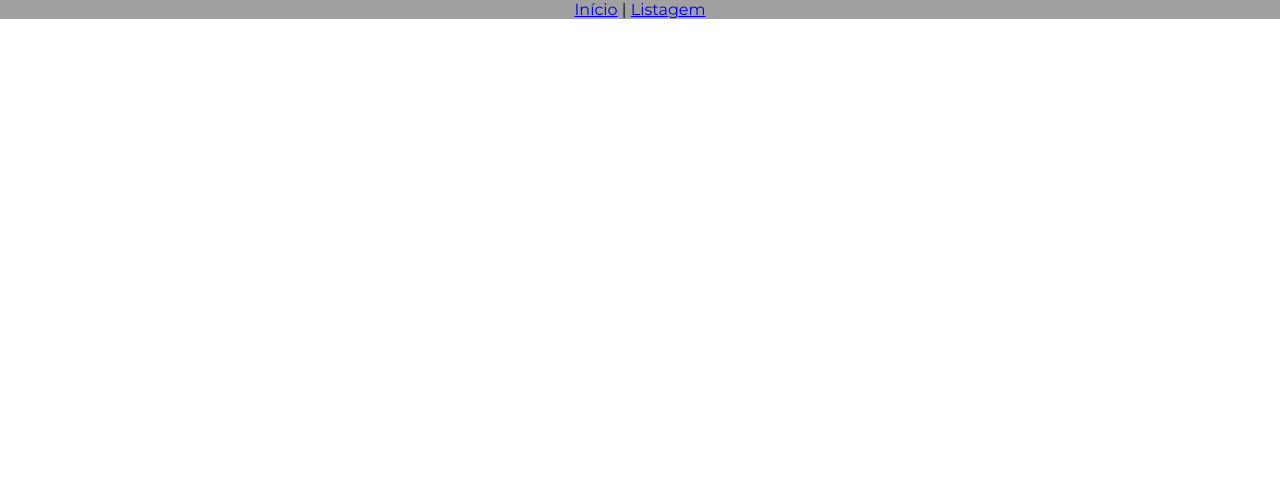
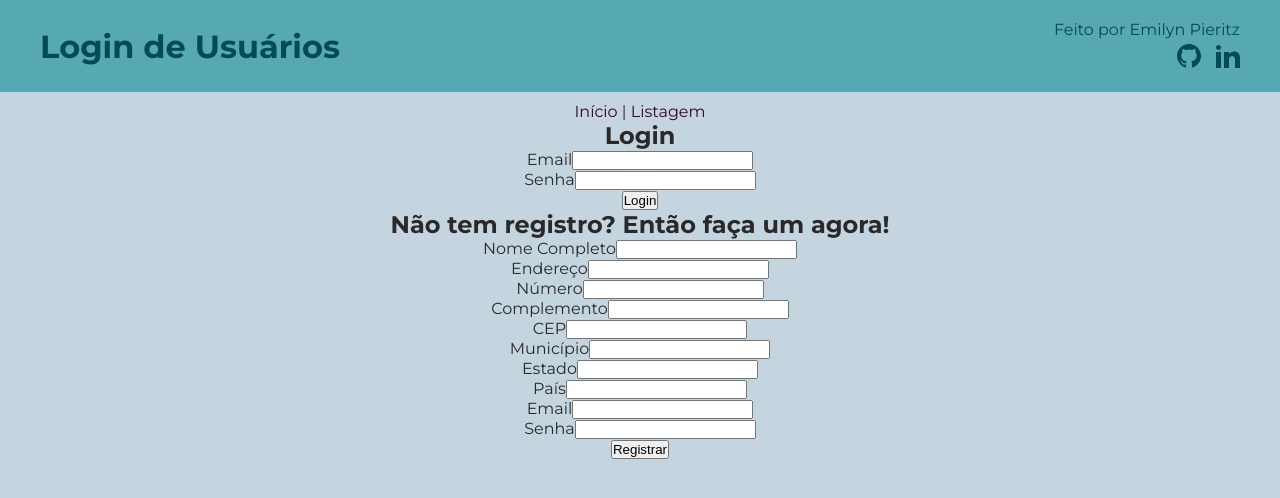
Before and after one commit to ecpieritz/user-login, a Vue app: page /login in a window 1280 px wide. Before the commit this address had no page. Shown: the top 498 px of the page. Built offline with nearby package versions, Linux system fonts and the light colour scheme.

Commit message:
Added login base

```diff
--- a/package.json
+++ b/package.json
@@ -9,7 +9,6 @@
   },
   "dependencies": {
     "core-js": "^3.8.3",
-    "firebase": "^9.14.0",
     "vue": "^3.2.13",
     "vue-router": "^4.0.3",
     "vuex": "^4.0.0"
--- a/src/App.vue
+++ b/src/App.vue
@@ -1,10 +1,22 @@
 <template>
+  <Header />
   <nav>
     <router-link to="/">Início</router-link> |
     <router-link to="/list">Listagem</router-link>
   </nav>
   <router-view/>
 </template>
+
+<script>
+import Header from './components/Header.vue';
+
+export default {
+  components: {
+    Header
+  }
+}
+
+</script>
 
 <style lang="scss">
 @import './scss/variables';
@@ -14,9 +26,25 @@
   padding: 0;
   box-sizing: border-box;
 }
+body{
+  background-color: $bg-color;
+  color: $text-color;
+}
 #app {
   font-family: Montserrat;
   text-align: center;
-  background-color: $bg-color;
+  h1{
+    color: $primary-color;
+  }
+  nav{
+    a{
+      color: $dark-primary-color;
+      text-decoration: none;
+      &:hover,
+      &:focus{
+        color: $light-primary-color;
+      }
+    }
+  }
 }
 </style>
--- /dev/null
+++ b/src/components/Header.vue
@@ -0,0 +1,78 @@
+<template>
+  <header class="header">
+    <h1>Login de Usuários</h1>
+    <div class="header__made-by">
+      <p>Feito por Emilyn Pieritz</p>
+      <div class="header__made-by__socials">
+        <a href="http://" target="_blank" rel="noopener noreferrer">
+          <svg xmlns="http://www.w3.org/2000/svg" width="24" height="24" viewBox="0 0 24 24"><path d="M12 0c-6.626 0-12 5.373-12 12 0 5.302 3.438 9.8 8.207 11.387.599.111.793-.261.793-.577v-2.234c-3.338.726-4.033-1.416-4.033-1.416-.546-1.387-1.333-1.756-1.333-1.756-1.089-.745.083-.729.083-.729 1.205.084 1.839 1.237 1.839 1.237 1.07 1.834 2.807 1.304 3.492.997.107-.775.418-1.305.762-1.604-2.665-.305-5.467-1.334-5.467-5.931 0-1.311.469-2.381 1.236-3.221-.124-.303-.535-1.524.117-3.176 0 0 1.008-.322 3.301 1.23.957-.266 1.983-.399 3.003-.404 1.02.005 2.047.138 3.006.404 2.291-1.552 3.297-1.23 3.297-1.23.653 1.653.242 2.874.118 3.176.77.84 1.235 1.911 1.235 3.221 0 4.609-2.807 5.624-5.479 5.921.43.372.823 1.102.823 2.222v3.293c0 .319.192.694.801.576 4.765-1.589 8.199-6.086 8.199-11.386 0-6.627-5.373-12-12-12z"/></svg>
+        </a>
+        <a href="http://" target="_blank" rel="noopener noreferrer">
+          <svg xmlns="http://www.w3.org/2000/svg" width="24" height="24" viewBox="0 0 24 24"><path d="M4.98 3.5c0 1.381-1.11 2.5-2.48 2.5s-2.48-1.119-2.48-2.5c0-1.38 1.11-2.5 2.48-2.5s2.48 1.12 2.48 2.5zm.02 4.5h-5v16h5v-16zm7.982 0h-4.968v16h4.969v-8.399c0-4.67 6.029-5.052 6.029 0v8.399h4.988v-10.131c0-7.88-8.922-7.593-11.018-3.714v-2.155z"/></svg>
+        </a>
+      </div>
+    </div>
+  </header>
+</template>
+
+<script>
+export default {
+  name: 'header-app'
+}
+</script>
+
+<style lang="scss" scoped>
+@import '@/scss/variables';
+
+.header{
+  background-color: $light-secondary-color;
+  padding: 20px 40px;
+  margin-bottom: 10px;
+  display: flex;
+  flex-direction: row;
+  justify-content: space-between;
+  align-items: center;
+  h1{
+    color: $secondary-color !important;
+  }
+
+  &__made-by{
+    display: flex;
+    flex-direction: column;
+    color: $secondary-color;
+    &__socials{
+      display: flex;
+      flex-direction: row;
+      justify-content: end;
+      gap: 15px;
+      padding-top: 5px;
+
+      svg{
+        fill: $secondary-color;
+
+        &:hover{
+          fill: $dark-secondary-color;
+        }
+      }
+    }
+  }
+
+}
+
+@media(max-width: 460px){
+  .header{
+    flex-direction: column;
+    width: 100%;
+    padding: 10px 20px;
+    &__made-by{
+      width: 100%;
+      text-align: end;
+      &__socials{
+        justify-content: end;
+      }
+    }
+
+  }
+}
+
+</style>
--- a/src/router/index.js
+++ b/src/router/index.js
@@ -11,6 +11,11 @@ const routes = [
     path: '/list',
     name: 'list',
     component: () => import('../views/ListView.vue')
+  },
+  {
+    path: '/login',
+    name: 'login',
+    component: () => import('../views/LoginView.vue')
   }
 ]
 
--- a/src/scss/_variables.scss
+++ b/src/scss/_variables.scss
@@ -1 +1,8 @@
-$bg-color: #a0a0a0;
+$bg-color: #c4d5df;
+$text-color: #292929;
+$light-primary-color: #8b5580;
+$primary-color: #660050;
+$dark-primary-color: #3a022e;
+$light-secondary-color: #56a8b3;
+$secondary-color: #024b55;
+$dark-secondary-color: #02333a;
--- a/src/store/index.js
+++ b/src/store/index.js
@@ -2,13 +2,26 @@ import { createStore } from 'vuex'
 
 export default createStore({
   state: {
-  },
-  getters: {
+    user: null
   },
   mutations: {
+    SET_USER (state, user){
+      state.user = user
+    },
+    CLEAR_USER (state){
+      state.user = null
+    }
   },
   actions: {
-  },
-  modules: {
+    // async login ({commit}, details){
+    //   //
+    // },
+    // async logout ({commit}){
+    //   //
+    // },
+    // async register ({commit}, details){
+    //   //
+    // },
+
   }
 })
--- /dev/null
+++ b/src/views/LoginView.vue
@@ -0,0 +1,112 @@
+<template>
+  <main class="login">
+    <section class="login__forms">
+      <form class="login__forms__login">
+        <h2>Login</h2>
+        <div>
+          <label for="login-email">Email</label>
+          <input type="login-email" id="login-email" name="login-email" autocomplete="login-email" required
+            enterkeyhint="next" v-model="registerForm.email" />
+        </div>
+
+        <div>
+          <label for="login-password">Senha</label>
+          <input type="login-password" id="login-password" name="login-password" autocomplete="login-password" required
+            enterkeyhint="next" v-model="registerForm.password" />
+        </div>
+        <input type="submit" value="Login">
+
+      </form>
+
+      <form class="login__forms__register">
+        <h2>Não tem registro? Então faça um agora!</h2>
+        <div>
+          <label for="name">Nome Completo</label>
+          <input type="text" id="name" name="name" autocomplete="name" required enterkeyhint="next"
+            v-model="registerForm.name" />
+        </div>
+
+        <div class="login__forms__register__address">
+          <div>
+            <label for="street-address">Endereço</label>
+            <input type="text" id="street-address" name="street-address" autocomplete="street-address" required
+              enterkeyhint="next" v-model="registerForm.addressStreet" />
+          </div>
+
+          <div>
+            <div>
+              <label for="address-number">Número</label>
+              <input type="text" id="address-number" name="address-number" autocomplete="address-number" required
+                enterkeyhint="next" v-model="registerForm.addressNumber" />
+            </div>
+
+            <div>
+              <label for="address-complement">Complemento</label>
+              <input type="text" id="address-complement" name="address-complement" autocomplete="address-complement"
+                enterkeyhint="next" v-model="registerForm.addressComplement" />
+            </div>
+
+            <div>
+              <label for="address-cep">CEP</label>
+              <input type="text" id="address-cep" name="address-cep" autocomplete="address-cep"
+                required enterkeyhint="next" v-model="registerForm.addressCep" />
+            </div>
+          </div>
+
+          <div>
+            <div>
+              <label for="address-city">Município</label>
+              <input type="text" id="address-city" name="address-city" autocomplete="address-city" required
+                enterkeyhint="next" v-model="registerForm.addressCity" />
+            </div>
+
+            <div>
+              <label for="address-state">Estado</label>
+              <input type="text" id="address-state" name="address-state" autocomplete="address-state"
+                enterkeyhint="next" v-model="registerForm.addressState" />
+            </div>
+
+            <div>
+              <label for="address-country">País</label>
+              <input type="text" id="address-country" name="address-country" autocomplete="address-country"
+                required enterkeyhint="next" v-model="registerForm.addressCountry" />
+            </div>
+          </div>
+        </div>
+
+        <div>
+          <label for="email">Email</label>
+          <input type="email" id="email" name="email" autocomplete="email" required enterkeyhint="next"
+            v-model="registerForm.email" />
+        </div>
+
+        <div>
+          <label for="password">Senha</label>
+          <input type="password" id="password" name="password" autocomplete="password" required enterkeyhint="next"
+            v-model="registerForm.password" />
+        </div>
+
+
+        <input type="submit" value="Registrar">
+      </form>
+
+    </section>
+  </main>
+</template>
+
+<script>
+// import { useStore } from 'vuex';
+import { ref } from 'vue'
+
+export default {
+  setup() {
+    const loginForm = ref({})
+    const registerForm = ref({})
+    // const store = useStore()
+
+    return {
+      loginForm, registerForm
+    }
+  }
+}
+</script>
```
Also changed, not shown: 1 other file (tests, documents, lock files or other folders).
